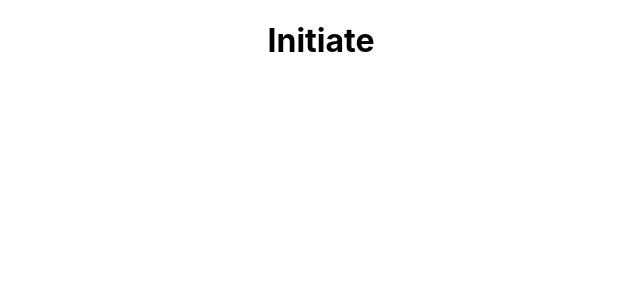
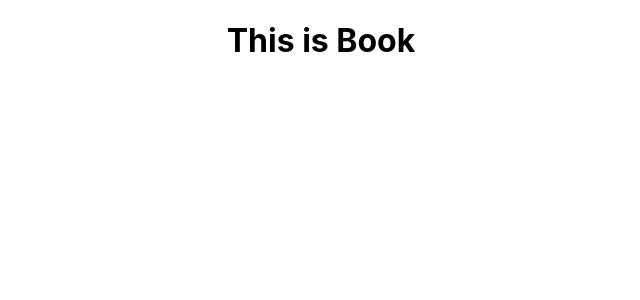
Before and after one commit to getssh/Bookstore, a React (Create React App) app: page / in a window 1280 px wide. Shown: the top 300 px of the page, without its empty margins (319-959 px from the left). Built offline with nearby package versions, Linux system fonts and the light colour scheme.

Commit message:
Import Book to App.js and render

```diff
--- a/src/App.js
+++ b/src/App.js
@@ -1,9 +1,10 @@
+import Book from './components/Book';
 import './App.css';
 
 function App() {
   return (
     <div className="App">
-      <h1>Initiate</h1>
+      <Book />
     </div>
   );
 }
--- a/src/components/Book.js
+++ b/src/components/Book.js
@@ -0,0 +1,9 @@
+import './Book.css';
+
+const Book = () => (
+  <div className="book">
+    <h1>This is Book</h1>
+  </div>
+);
+
+export default Book;
```
